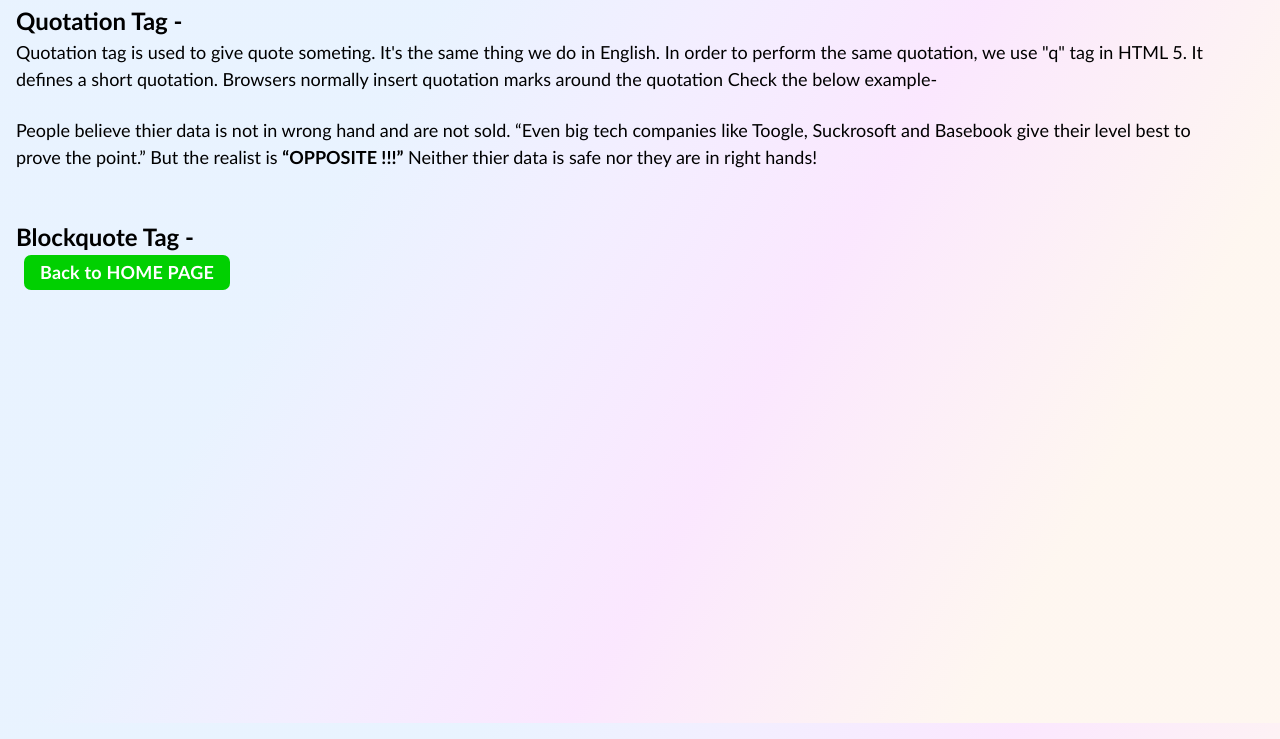
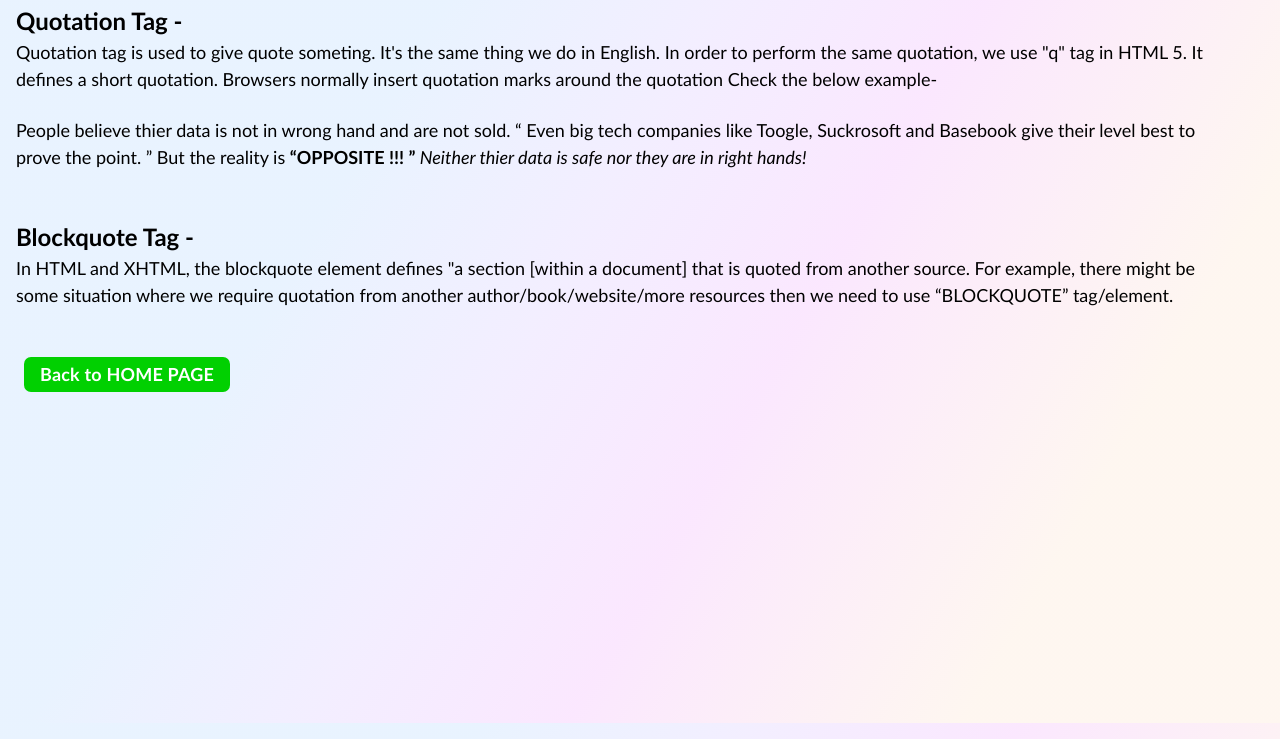
Before and after one commit to hellolalit/html, a plain HTML site: page ch6-quotation/quotation.html in a window 1280 px wide. Shown: the part 61-800 px from the top of the page. Drawn offline with Linux system fonts and the light colour scheme.

Commit message:
added BLOCKQIOTE defination in ch-6 quotation in html5

```diff
--- a/ch6-quotation/quotation.html
+++ b/ch6-quotation/quotation.html
@@ -23,10 +23,19 @@
 			<br />
 
 			<p>
-				People believe thier data is not in wrong hand and are not sold. <q>Even big
+				People believe thier data is not in wrong hand and are not sold.
+				<q>
+					Even big
 					tech companies like Toogle, Suckrosoft and Basebook give their level best
-					to prove the point.</q> But the realist is <strong><q>OPPOSITE
-						!!!</q></strong> Neither thier data is safe nor they are in right hands!
+					to
+					prove the point.
+				</q>
+				But the reality is
+				<strong>
+					<q>OPPOSITE !!!
+					</q>
+				</strong>
+				<i> Neither thier data is safe nor they are in right hands! </i>
 			</p>
 
 			<br />
@@ -34,8 +43,15 @@
 
 			<h2> Blockquote Tag - </h2>
 			<p>
+				In HTML and XHTML, the blockquote element defines "a section [within a
+				document] that is quoted from another source. For example, there might be
+				some situation where we require quotation from another
+				author/book/website/more resources then we need to use <q>BLOCKQUOTE</q>
+				tag/element.
+			</p>
 
-			</p>
+			<br />
+			<br />
 
 			<a href="../index.html">
 				<button class="go-btn">Back to HOME PAGE</button>
```
